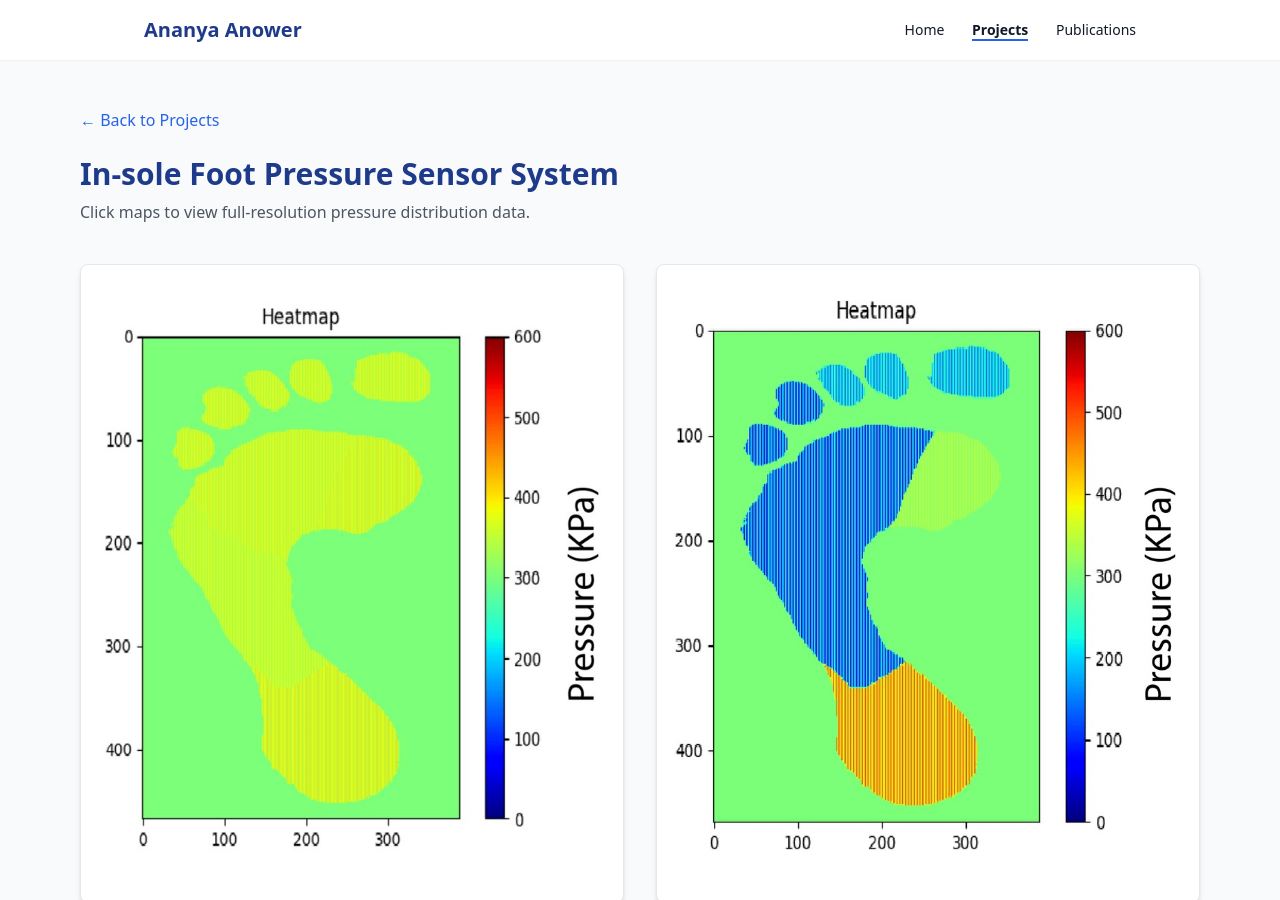
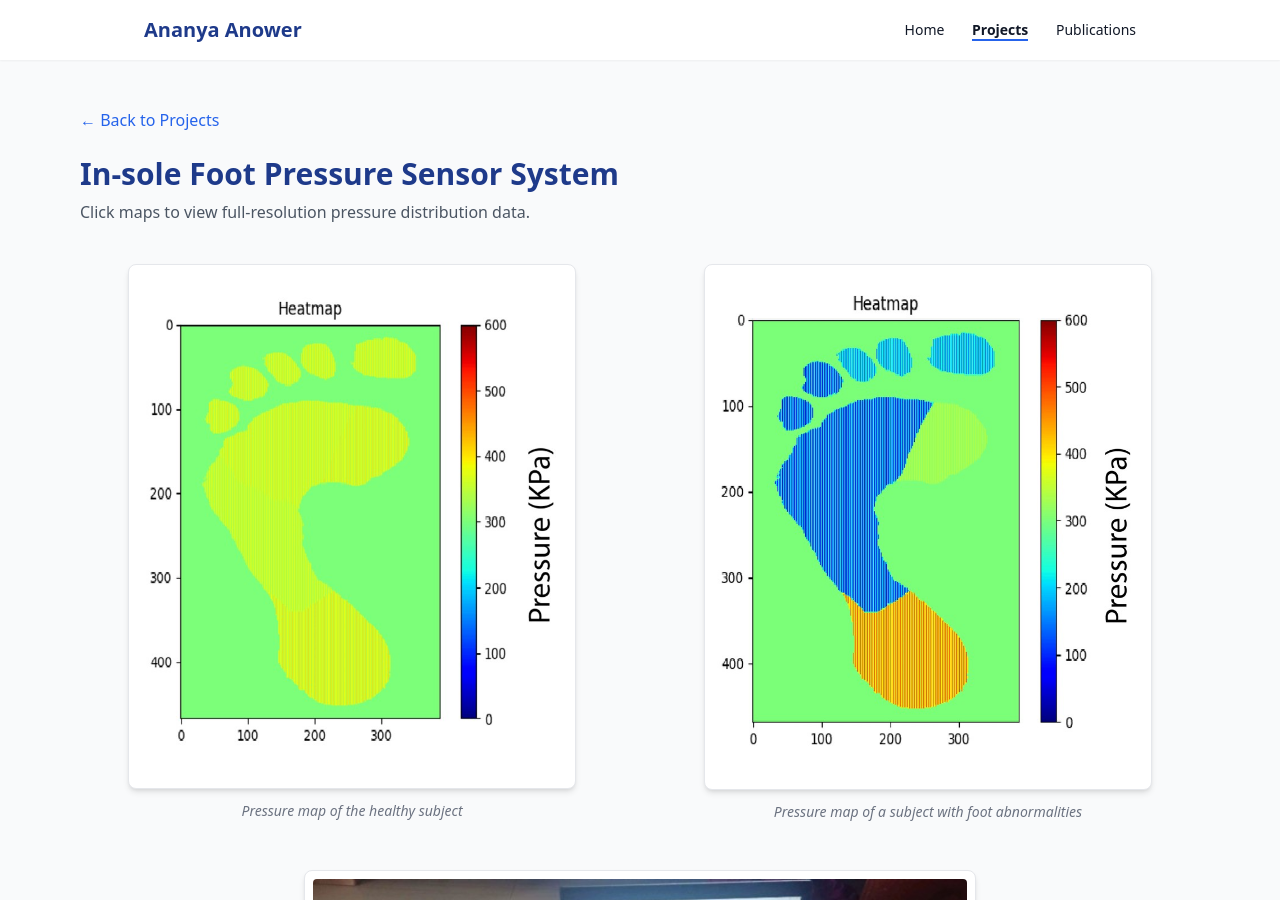
Before and after one commit to AnanyaAnower/AnanyaAnower.github.io, a Jekyll site: the page gait-analysis-project.html, which Jekyll copies as it is, in a window 1280 px wide and 900 px high. Built offline with Jekyll 4.4.1, drawn with Linux system fonts in a browser that asks for light colours; nearby versions of some CDN libraries.

Commit message:
Update gait-analysis-project.html

```diff
--- a/gait-analysis-project.html
+++ b/gait-analysis-project.html
@@ -27,31 +27,37 @@
             <p class="text-gray-600">Click maps to view full-resolution pressure distribution data.</p>
         </div>
 
-        <!-- Large Image Grid -->
+        <!-- Image Grid with 50% scale adjustment -->
         <div class="grid grid-cols-1 md:grid-cols-2 gap-8">
 
             <!-- Gait 1: Healthy Subject -->
-    <div class="flex flex-col">
+            <div class="flex flex-col items-center">
+                <div class="max-w-md w-full"> <!-- Constraints width to ~50% of grid cell -->
                     <a href="images/gait1.jpg" target="_blank" class="block bg-white p-2 rounded-lg shadow-md hover:shadow-xl transition-shadow border border-gray-200">
                         <img src="images/gait1.jpg" alt="Pressure map of the healthy subject" class="w-full h-auto rounded">
                     </a>
                     <p class="text-sm text-gray-500 mt-3 italic text-center">Pressure map of the healthy subject</p>
                 </div>
+            </div>
 
             <!-- Gait 2: Abnormalities -->
-    <div class="flex flex-col">
+            <div class="flex flex-col items-center">
+                <div class="max-w-md w-full"> <!-- Constraints width to ~50% of grid cell -->
                     <a href="images/gait2.jpg" target="_blank" class="block bg-white p-2 rounded-lg shadow-md hover:shadow-xl transition-shadow border border-gray-200">
                         <img src="images/gait2.jpg" alt="Pressure map of a subject with foot abnormalities" class="w-full h-auto rounded">
                     </a>
                     <p class="text-sm text-gray-500 mt-3 italic text-center">Pressure map of a subject with foot abnormalities</p>
                 </div>
+            </div>
 
-    <!-- Gait 3: Data Collection (from previous step) -->
-    <div class="md:col-span-2 flex flex-col mt-4">
+            <!-- Gait 3: Data Collection -->
+            <div class="md:col-span-2 flex flex-col items-center mt-4">
+                <div class="max-w-2xl w-full"> <!-- Constraints width for the large spanning image -->
                     <a href="images/gait3.jpg" target="_blank" class="block bg-white p-2 rounded-lg shadow-md hover:shadow-xl transition-shadow border border-gray-200">
                         <img src="images/gait3.jpg" alt="Data collection procedure" class="w-full h-auto rounded">
                     </a>
                     <p class="text-sm text-gray-500 mt-3 italic text-center">Data collection procedure of our insole pressure monitoring system</p>
+                </div>
             </div>
 
         </div>
```
Lines whose indentation alone changed are shown as unchanged.
